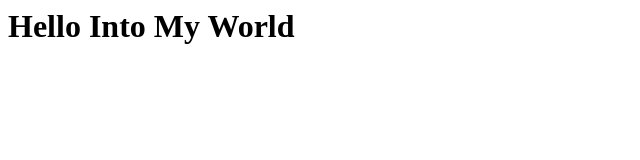
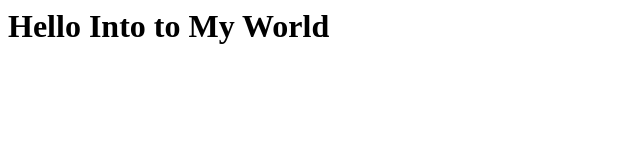
Before and after one commit to 2songsa/2songsa.github.io, a plain HTML site: page index.html in a window 1280 px wide. Shown: the whole page, without its empty margins (0-640 px from the left). Drawn offline with Linux system fonts and the light colour scheme.

Commit message:
first commit of html

```diff
--- a/index.html
+++ b/index.html
@@ -1 +1 @@
-<h1>Hello Into My World </h1>
+<h1>Hello Into to My World </h1>
```
